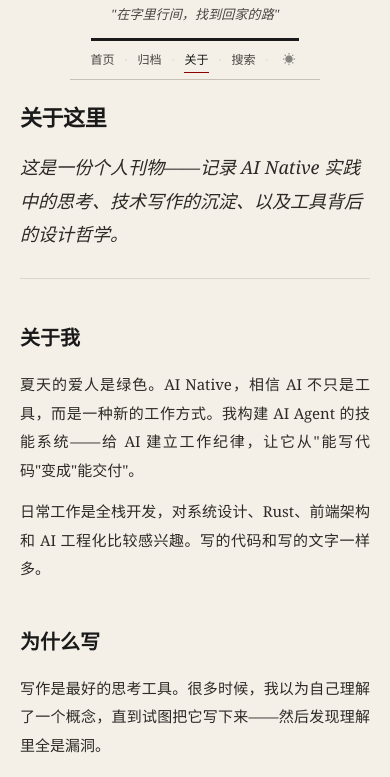
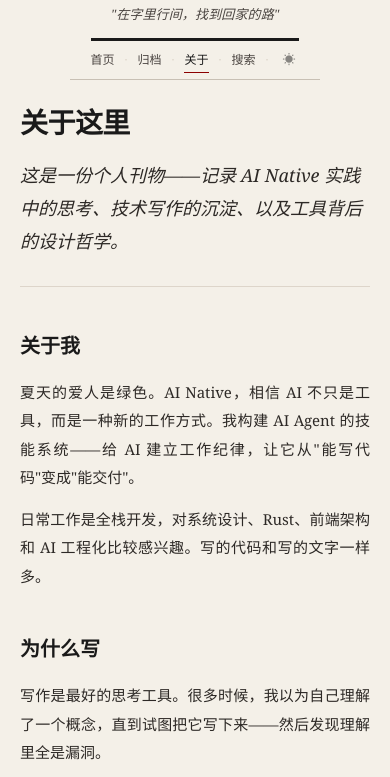
Before and after one commit to xiatiandeairen/xiatiandeairen.github.io, an Astro site: page /about in a window 390 px wide. Shown: the part 52-829 px from the top of the page. Built offline with nearby package versions, Linux system fonts and the light colour scheme; Astro itself is replaced by a stand-in of ours; a web font is replaced by a local one.

Commit message:
Revert "fix(responsive): center content on mobile, scale down headings"
This reverts commit d00b8cd0289d48b0d258b9515887e12ab06d0c01.

```diff
--- a/src/styles/global.css
+++ b/src/styles/global.css
@@ -747,27 +747,4 @@ html.dark .theme-icon-dark { display: inline; }
   .values-grid {
     grid-template-columns: 1fr;
   }
-
-  /* Typography scale down */
-  h1, .text-h1 {
-    font-size: 1.375rem !important;
-  }
-
-  h2, .text-h2 {
-    font-size: 1.125rem !important;
-  }
-
-  /* Prose max-width: full width on mobile */
-  .prose {
-    max-width: 100% !important;
-  }
-
-  /* Ensure symmetric padding */
-  .site-main,
-  .site-header,
-  .site-nav,
-  .site-footer {
-    padding-left: 20px;
-    padding-right: 20px;
-  }
 }
```
